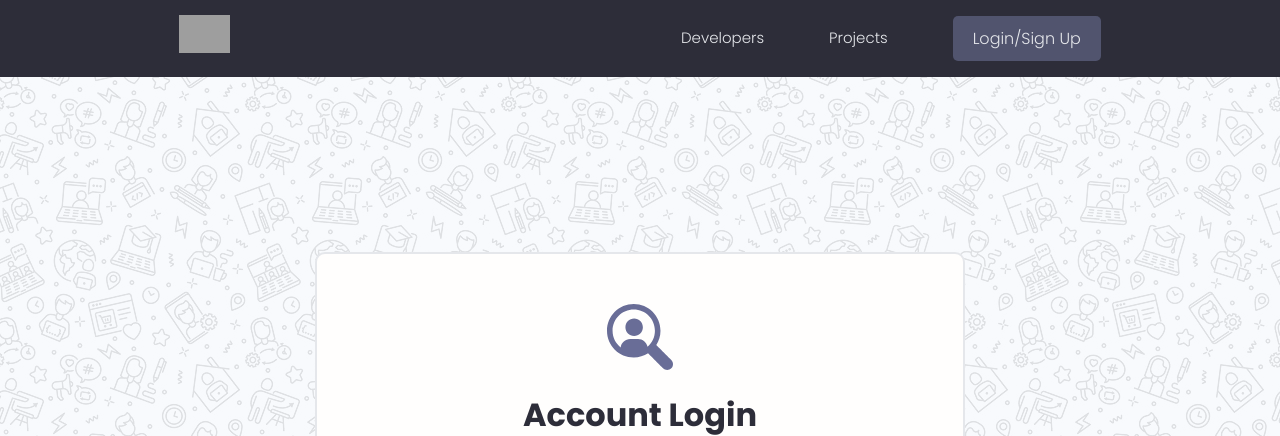
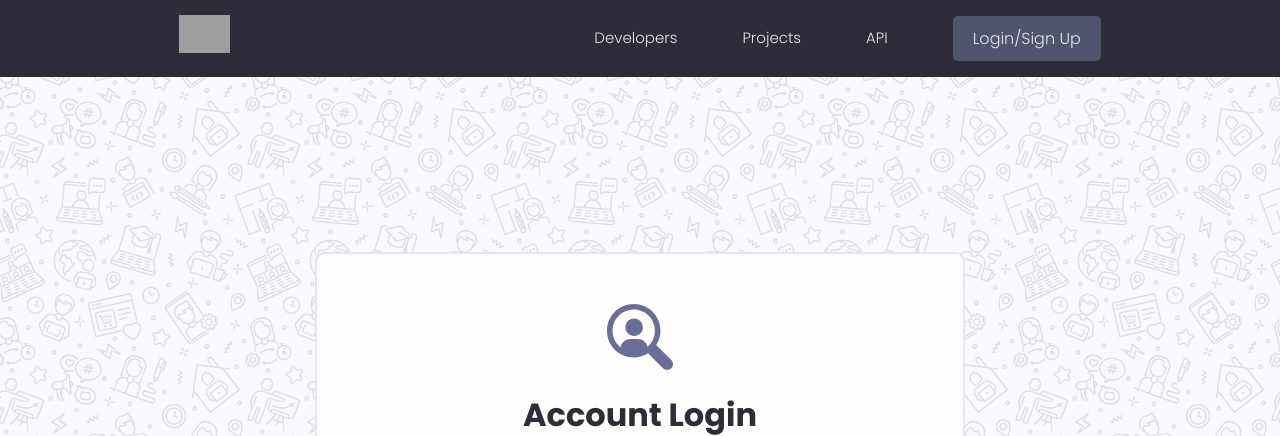
Before and after one commit to ShouravAhmed/Devsearch, a Django app: a page that uses templates/navbar.html in a window 1280 px wide. Shown: the top 436 px of the page. Run offline with Django 3.2, Linux system fonts and the light colour scheme; some libraries are stand-ins or nearby versions; grey boxes are pictures that could not be loaded.

Commit message:
api route added

```diff
--- a/templates/navbar.html
+++ b/templates/navbar.html
@@ -19,6 +19,9 @@
 				<li class="header__menuItem">
 					<a href="{% url 'project_list' %}">Projects</a>
 				</li>
+				<li class="header__menuItem">
+					<a href="{% url 'get_routes' %}">API</a>
+				</li>
 
 				{% if request.user.is_authenticated %}
 
```
